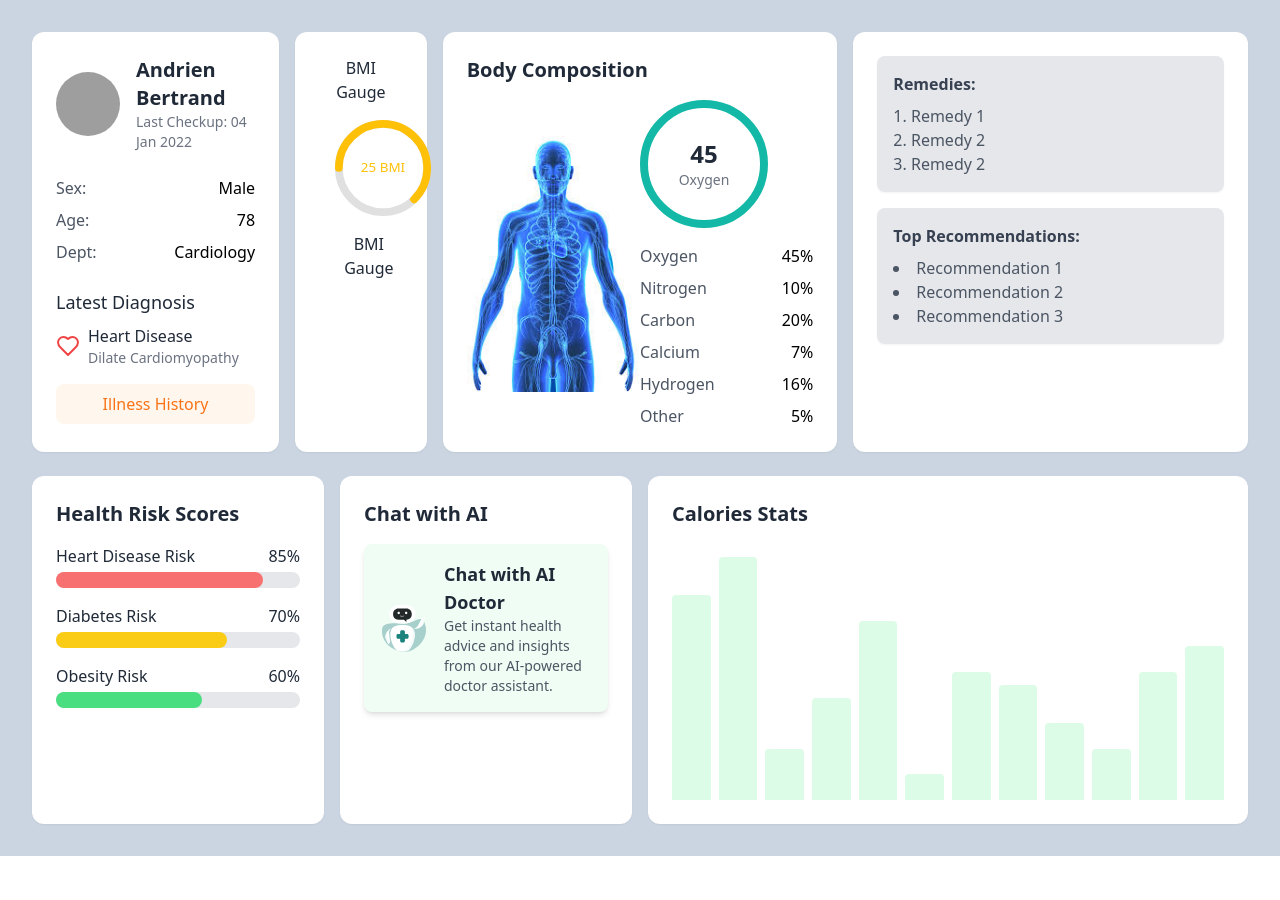
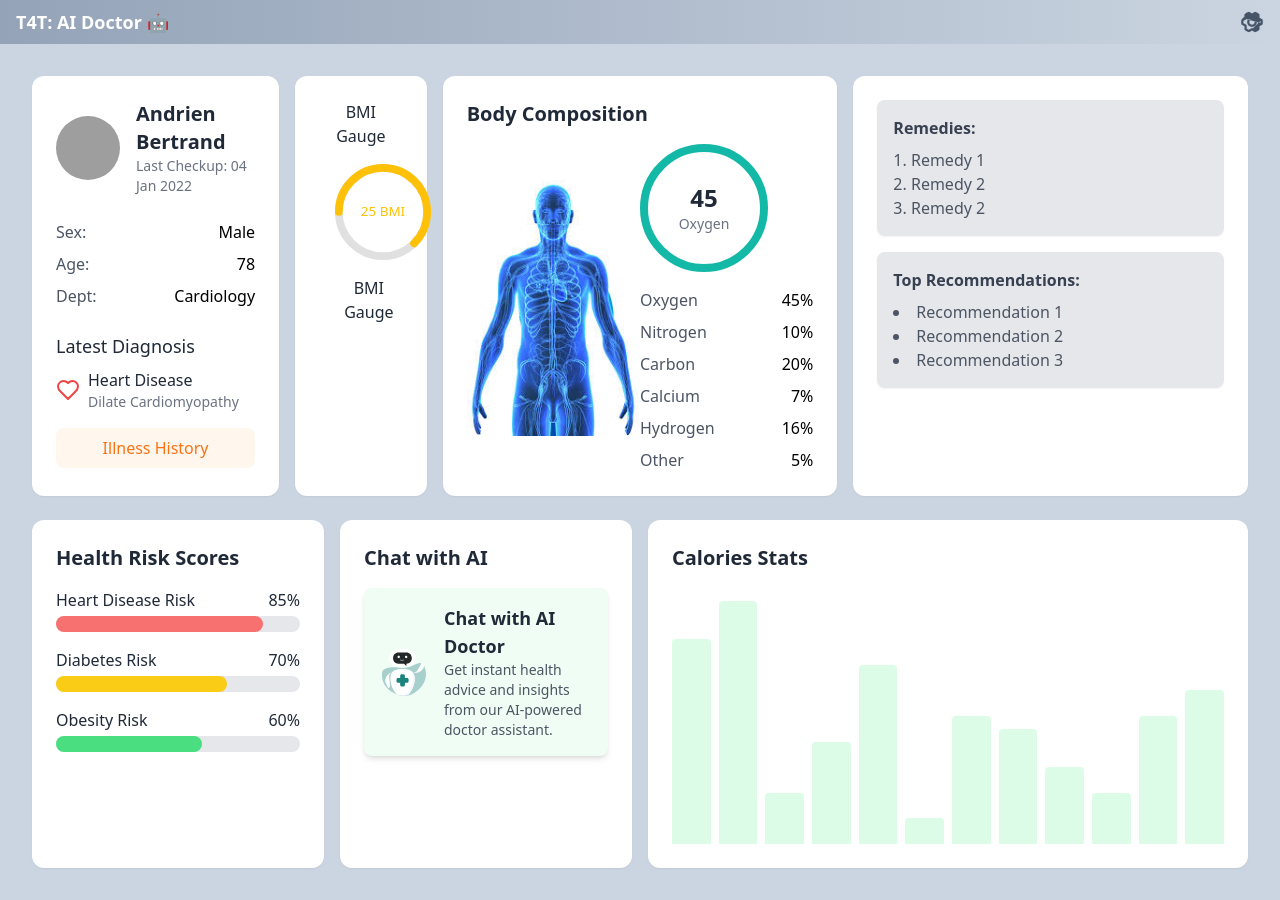
Before and after one commit to Techxtommor-HealthAi/healthai, a Next.js app: page /dashboard in a window 1280 px wide. Before the commit the page ends 856 px from the top, so only its background shows below. Built offline with nearby package versions, Linux system fonts and the light colour scheme; grey boxes are pictures that could not be loaded.

Commit message:
header added to dashboard

```diff
--- a/src/pages/dashboard.js
+++ b/src/pages/dashboard.js
@@ -2,7 +2,7 @@ import React from "react";
 import { Heart, Circle, Brain } from "lucide-react";
 import { CircularProgressbar, buildStyles } from "react-circular-progressbar";
 import "react-circular-progressbar/dist/styles.css";
-import Navbar from "@/components/navabar";
+
 
 const PatientDashboard = () => {
   const bodyCompositionData = {
@@ -34,12 +34,16 @@ const PatientDashboard = () => {
   ];
 
   return (
+    <div>
+        <header className="flex items-center justify-between px-4 py-2 bg-gradient-to-r from-slate-400 to-slate-300 text-white">
+          <h1 className="text-lg font-bold">T4T: AI Doctor 🤖</h1>
+          <button className="focus:outline-none">
+            <img src="/settings.svg" alt="Settings" className="w-6 h-6" />
+          </button>
+        </header>
+
     <div className="min-h-screen bg-slate-300 p-8">
-        {/* <div className="mb-4 bg-white shadow-md">
-        <div className="px-4 py-2 ">
-          <Navbar />
-        </div>
-      </div> */}
+
       <div className="grid grid-cols-1 md:grid-cols-3 gap-4 ">
         <div className="flex">
           {/* Patient Info Card */}
@@ -273,6 +277,7 @@ const PatientDashboard = () => {
         </div>
       </div>
     </div>
+    </div>
   );
 };
 
--- a/src/pages/index.js
+++ b/src/pages/index.js
@@ -41,7 +41,7 @@ export default function Home({ username }) {
         <h1 className="text-4xl md:text-5xl font-bold text-slate-950">
           Hi {username}, I am your AI Doctor.
           <br />{" "}
-          <span className="text-blue-500 text-4xl">
+          <span className="text-green-700 text-4xl">
             <Typewriter
               options={{
                 strings: [
```
Also changed, not shown: 1 other file (tests, documents, lock files or other folders).
